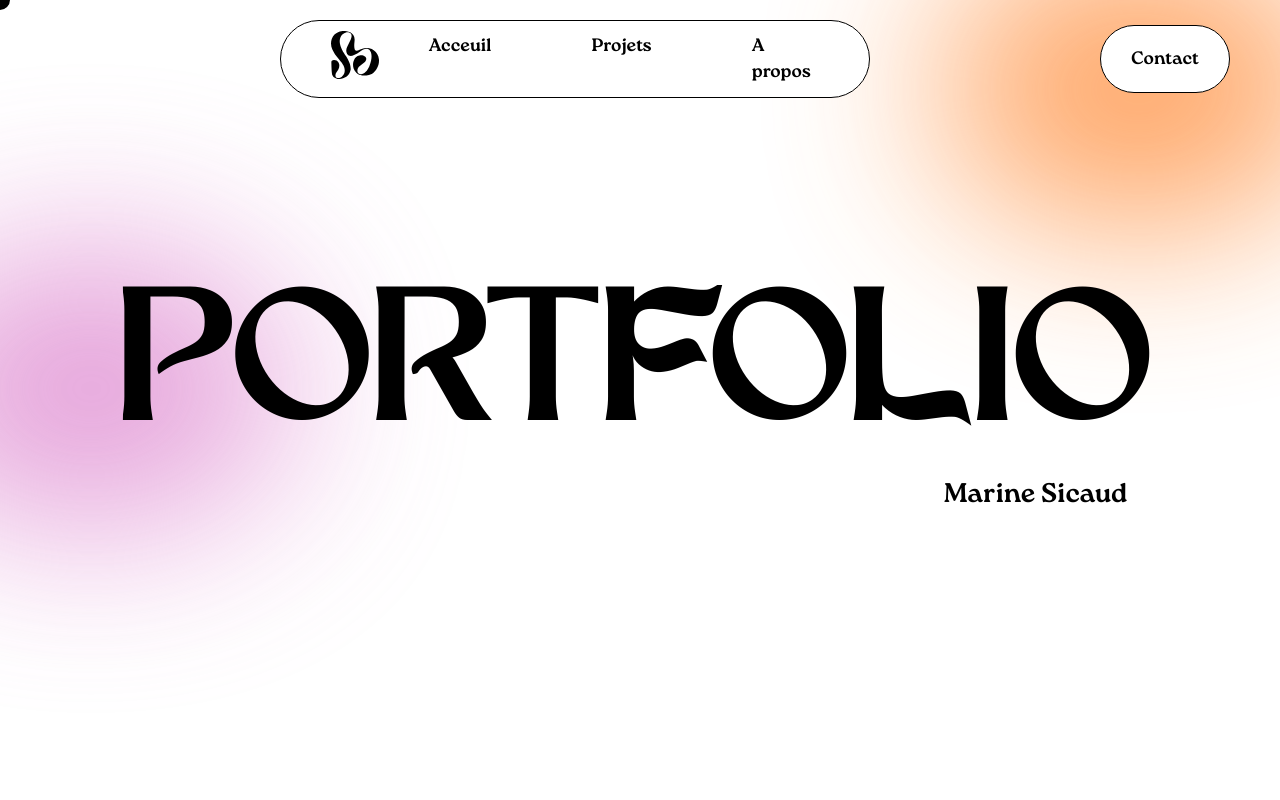
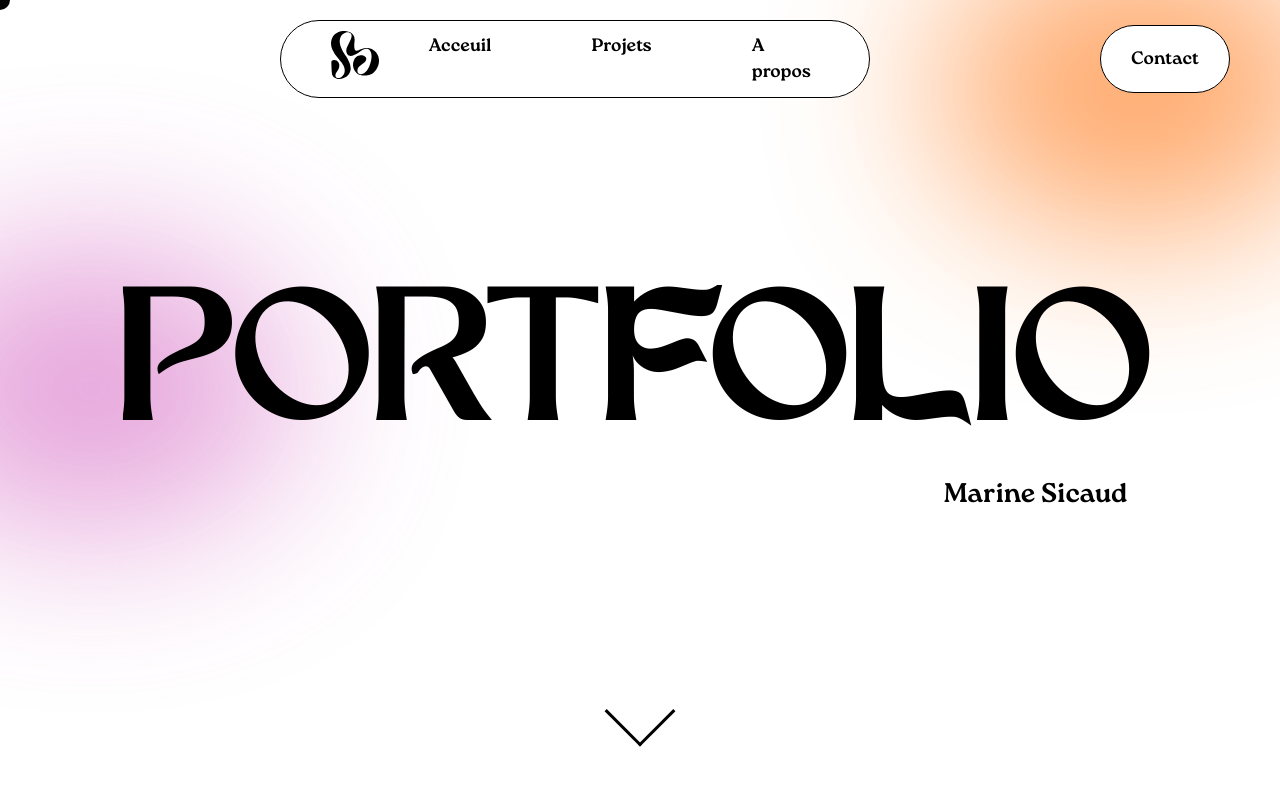
Before and after one commit to TheoDerive/portfolioMarinev2, a Next.js app: page / in a window 1280 px wide. Shown: the top 800 px of the page. Built offline with nearby package versions, Linux system fonts and the light colour scheme; no server answers.

Commit message:
Corrections des bugs et finalisation des animations du header

```diff
--- a/app/page.jsx
+++ b/app/page.jsx
@@ -6,6 +6,7 @@ import Header from '@/components/Header';
 import Competences from '@/components/Competences';
 import { ProjetsHomepage } from '@/components/Projets';
 import Footer from '@/components/Footer';
+import Cursor from '@/components/Cursor';
 
 export default function Home() {
   return (
--- a/style/libs/animations.scss
+++ b/style/libs/animations.scss
@@ -27,11 +27,9 @@
 
 @keyframes scrollEnter {
     0%{
-        bottom: 0;
-        top: -200%;
+        bottom: 200%;
     }
     100%{
-        top: 0;
         bottom: 30px;
     }
 }
--- a/style/style.scss
+++ b/style/style.scss
@@ -188,13 +188,12 @@ html {
     position: absolute;
     width: 100px;
     height: 100px;
-    top: -200%;
-    bottom: 0;
+    bottom: 200%;
     left: 50%;
     transform: translateX(-50%);
     background-color: transparent;
     border: 0;
-    animation: scrollEnter .1s forwards;
+    animation: scrollEnter 1s forwards;
     animation-delay: 1.5s;
 
     &::after{
```
